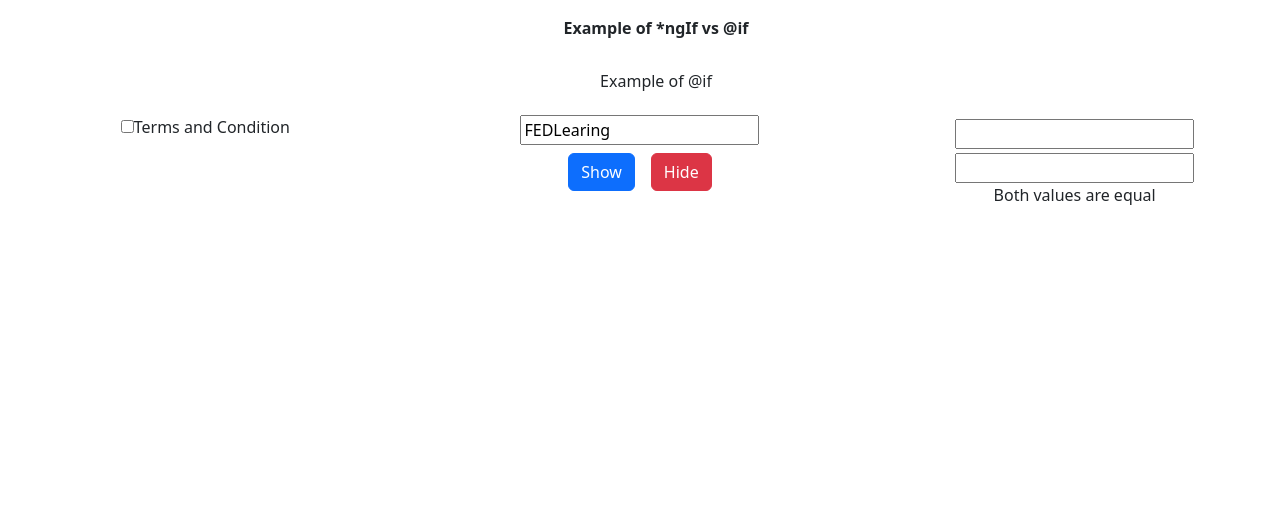
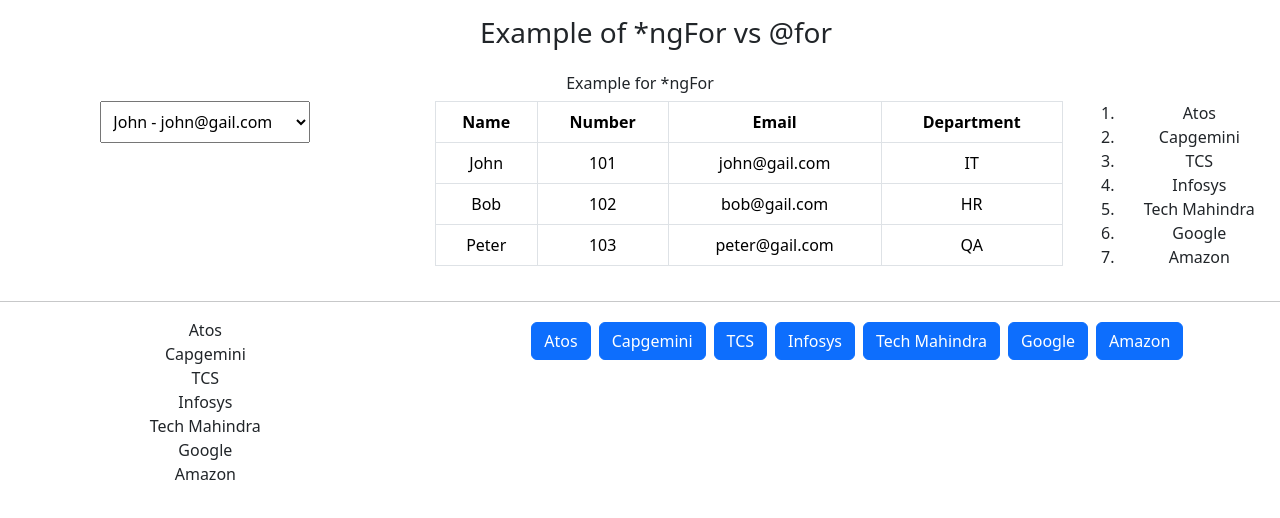
Before and after one commit to MeghanaDharmaraju/angularProject, an Angular app: page / in a window 1280 px wide. Shown: the top 518 px of the page. Built offline with nearby package versions, Linux system fonts and the light colour scheme.

Commit message:
*ngFor structural directive

```diff
--- a/src/app/app.component.html
+++ b/src/app/app.component.html
@@ -2,6 +2,8 @@
 
 <!-- <app-directive></app-directive> -->
 
-<app-structural-directive-ngif-vs-if></app-structural-directive-ngif-vs-if>
+<!-- <app-structural-directive-ngif-vs-if></app-structural-directive-ngif-vs-if> -->
+
+<app-ngfor-vs-for></app-ngfor-vs-for>
 
 <router-outlet></router-outlet>
--- a/src/app/app.component.ts
+++ b/src/app/app.component.ts
@@ -3,6 +3,7 @@
 import { DataBindingComponent } from './data-binding/data-binding.component';
 import { DirectiveComponent } from './directive/directive.component';
 import { StructuralDirectiveNgifVsIfComponent } from './structural-directive-ngif-vs-if/structural-directive-ngif-vs-if.component';
+import { NgforVsForComponent } from './ngfor-vs-for/ngfor-vs-for.component';
 
 @Component({
   selector: 'app-root',
@@ -10,7 +11,8 @@
     RouterOutlet,
     // DataBindingComponent,
     // DirectiveComponent,
-    StructuralDirectiveNgifVsIfComponent
+    // StructuralDirectiveNgifVsIfComponent,
+    NgforVsForComponent
    ],
   templateUrl: './app.component.html',
   styleUrl: './app.component.css',
--- /dev/null
+++ b/src/app/ngfor-vs-for/ngfor-vs-for.component.html
@@ -0,0 +1,64 @@
+<div class="row text-center">
+  <div class="col-12 m-3">
+    <h3>Example of *ngFor vs &#64;for </h3>
+  </div>
+</div>
+
+<div class="row text-center">
+  <h6>Example for *ngFor</h6>
+</div>
+
+<div class="row text-center">
+  <div class="col-4">
+    <select name="" id="" class="p-2">
+      <option [value]="emp.empNumber" *ngFor="let emp of employees">{{emp.empName}} - {{emp.empEmail}}</option>
+    </select>
+  </div>
+
+  <div class="col-6">
+    <table class="table table-bordered">
+      <thead>
+        <tr>
+          <th>Name</th>
+          <th>Number</th>
+          <th>Email</th>
+          <th>Department</th>
+        </tr>
+      </thead>
+      <tbody>
+        <tr *ngFor="let emp of employees">
+            <td>{{emp.empName}}</td>
+            <td>{{emp.empNumber}}</td>
+            <td>{{emp.empEmail}}</td>
+            <td>{{emp.empDept}}</td>
+        </tr>
+      </tbody>
+    </table>
+  </div>
+
+  <div class="col-2">
+    <ol >
+      <li *ngFor="let comp of companyList">
+          {{comp}}
+      </li>
+    </ol>
+  </div>
+
+</div>
+
+<hr>
+
+<div class="row text-center">
+  <div class="col-4">
+    <div *ngFor="let comp of companyList">
+      {{comp}}
+  </div>
+  </div>
+
+  <div class="col-8">
+    <button class="btn btn-primary m-1" *ngFor="let comp of companyList">
+      {{comp}}
+    </button>
+  </div>
+
+</div>
--- /dev/null
+++ b/src/app/ngfor-vs-for/ngfor-vs-for.component.ts
@@ -0,0 +1,18 @@
+import { CommonModule } from '@angular/common';
+import { Component } from '@angular/core';
+
+@Component({
+  selector: 'app-ngfor-vs-for',
+  imports: [CommonModule],
+  templateUrl: './ngfor-vs-for.component.html',
+  styleUrl: './ngfor-vs-for.component.css'
+})
+export class NgforVsForComponent {
+  employees: any[] = [
+    { empName: 'John', empNumber: 101 , empEmail: 'john@gail.com', empDept: 'IT'},
+    { empName: 'Bob', empNumber: 102 , empEmail: 'bob@gail.com', empDept: 'HR'},
+    { empName: 'Peter', empNumber: 103 , empEmail: 'peter@gail.com', empDept: 'QA'},
+  ]
+
+  companyList: string[] = ['Atos', 'Capgemini', 'TCS', 'Infosys', 'Tech Mahindra', 'Google', 'Amazon'];
+}
```
Also changed, not shown: src/app/ngfor-vs-for/ngfor-vs-for.component.css (added), 1 other file (tests, documents, lock files or other folders).
